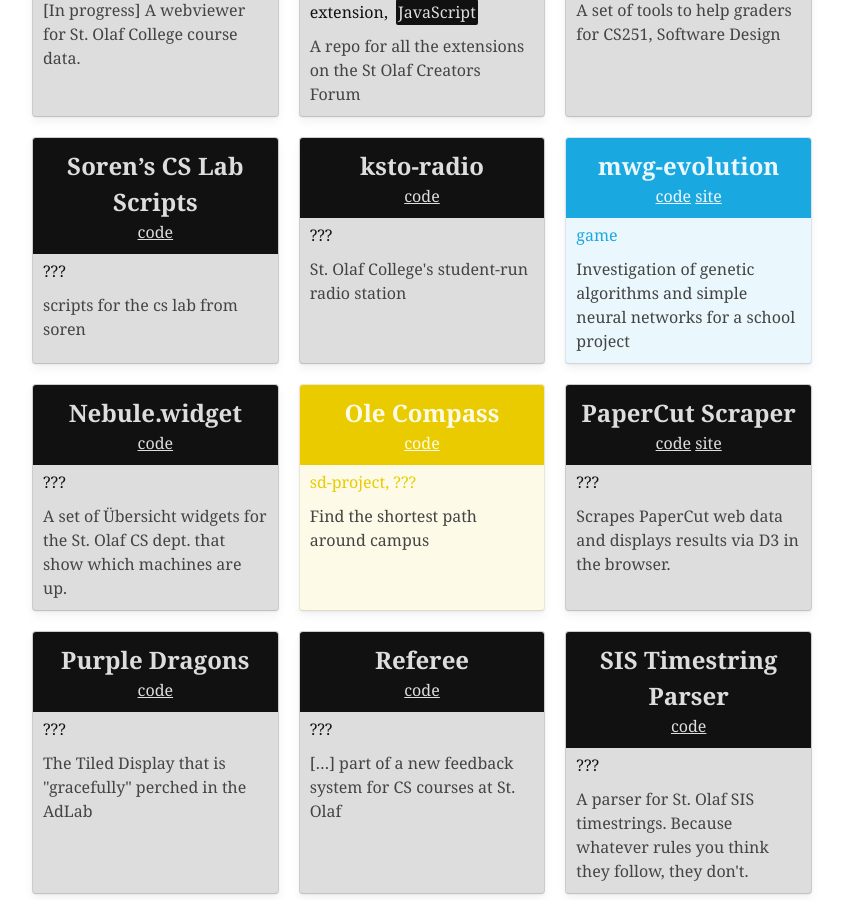
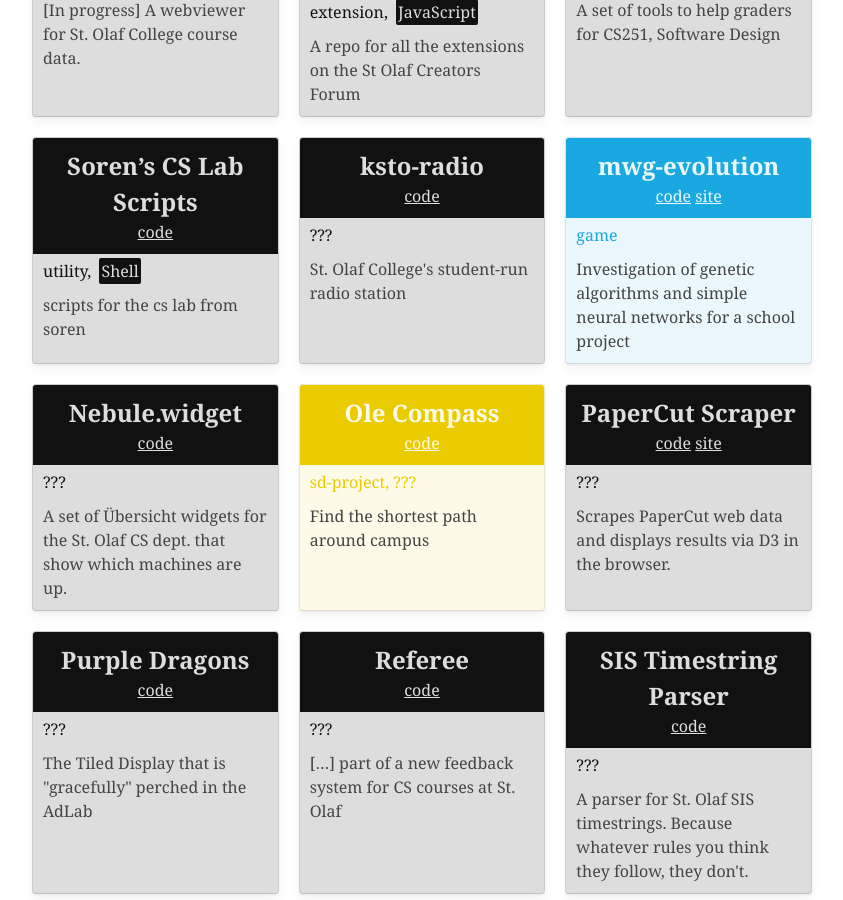
Before and after one commit to StoDevX/stodevx.github.io, a Jekyll site: the page built from index.html, in a window 1280 px wide and 900 px high, scrolled down 978 px. Shown: the whole window, without its empty margins (218-1061 px from the left). Built offline with Jekyll 4.4.1, drawn with Linux system fonts in a browser that asks for light colours.

Commit message:
Update cslab-scripts.md
Add category and language

```diff
--- a/cslab-scripts.md
+++ b/cslab-scripts.md
@@ -1,6 +1,7 @@
 ---
 title: Soren’s CS Lab Scripts
-categories: ['???']
+categories: [utility]
+language: Shell
 layout: page
 repo: soren-cslab-scripts
 has-page: false
```
